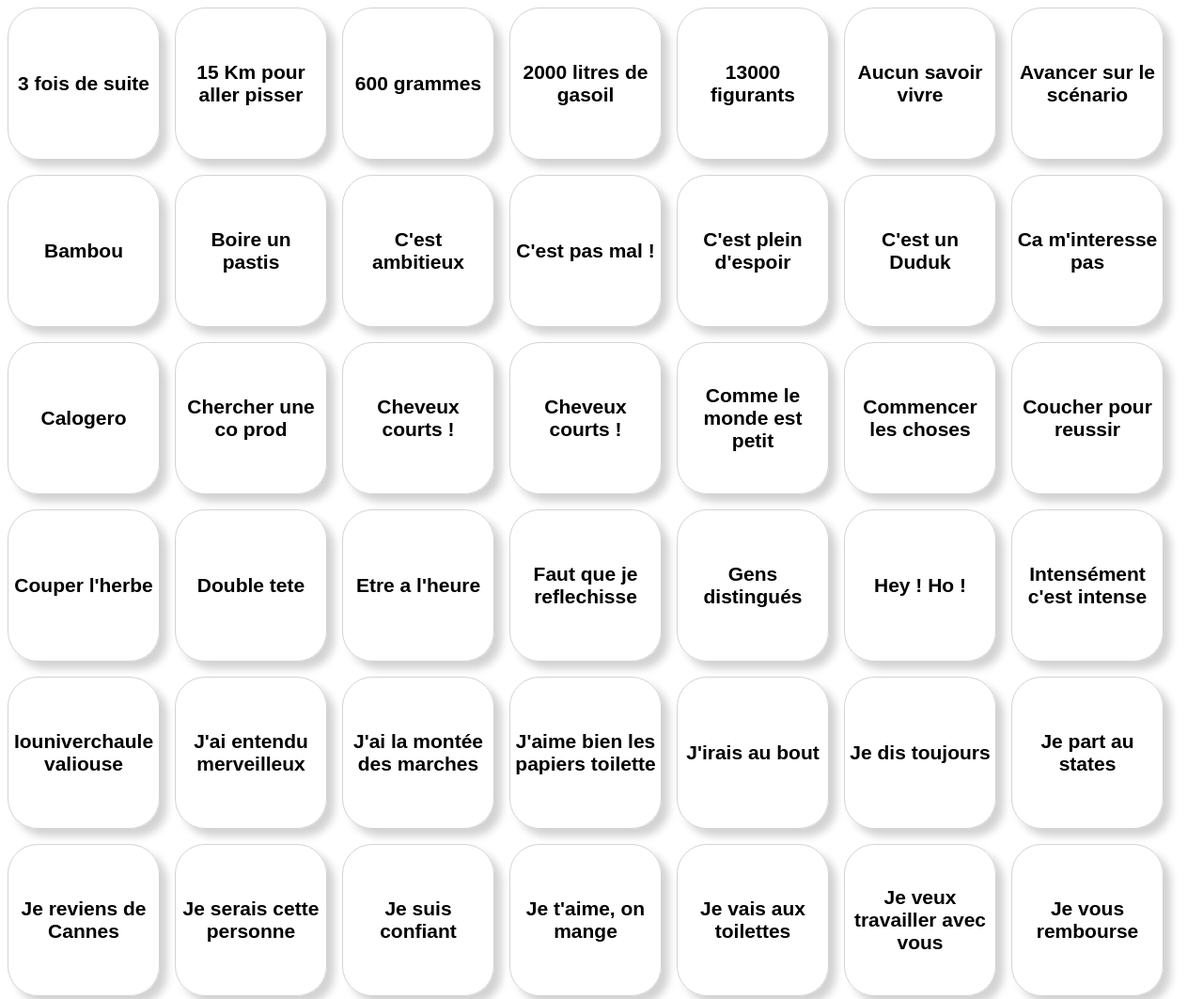
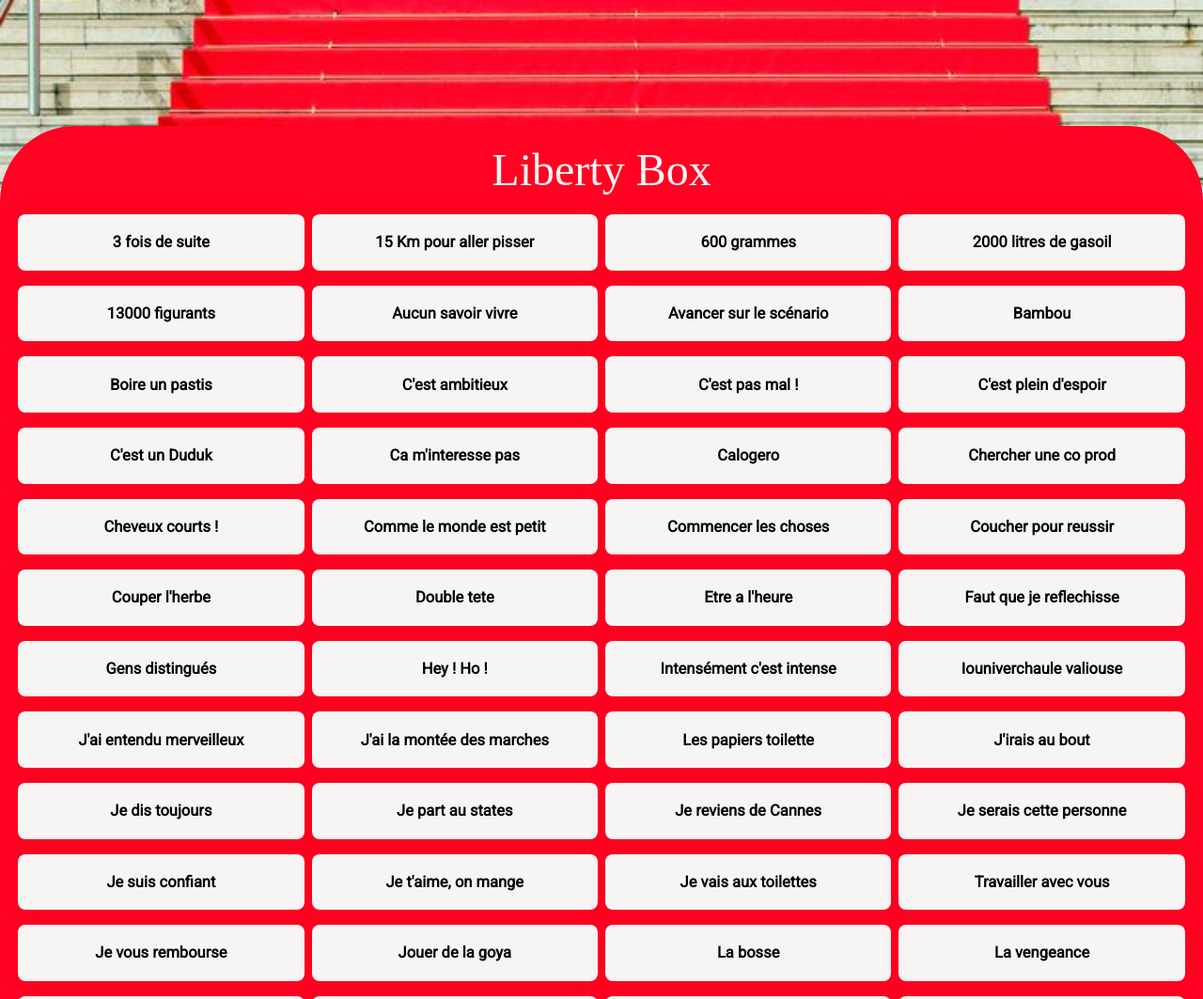
Before and after one commit to RomainMarcazzan/libertybox, a plain HTML site: page index.html in a window 1280 px wide. Shown: the top 1063 px of the page at 94% size. Drawn offline with Linux system fonts and the light colour scheme; a web font is replaced by a local one.

Commit message:
adding the style

```diff
--- a/index.html
+++ b/index.html
@@ -6,10 +6,24 @@
     <meta name="viewport" content="width=device-width, initial-scale=1.0" />
     <link rel="stylesheet" href="style.css" />
     <link rel="icon" type="image/png" href="" />
+    <link rel="preconnect" href="https://fonts.gstatic.com" />
+    <link
+      href="https://fonts.googleapis.com/css2?family=Mrs+Sheppards&display=swap"
+      rel="stylesheet"
+    />
+    <link rel="preconnect" href="https://fonts.gstatic.com" />
+    <link
+      href="https://fonts.googleapis.com/css2?family=Mrs+Sheppards&family=Roboto&display=swap"
+      rel="stylesheet"
+    />
     <title>Ludobox</title>
   </head>
   <body>
-    <main>
+    <section class="banner">
+      <img src="./img/cannes.jpg" alt="cannes" />
+    </section>
+    <main class="container">
+      <h1>Liberty Box</h1>
       <section id="sounds"></section>
     </main>
     <script src="app.js" charset="utf-8"></script>
--- a/sounds.json
+++ b/sounds.json
@@ -68,10 +68,6 @@
     "src": "Cheveux courts !.mp3"
   },
   {
-    "title": "Cheveux courts !",
-    "src": "Cheveux courts !.mp3"
-  },
-  {
     "title": "Comme le monde est petit",
     "src": "Comme le monde est petit.mp3"
   },
@@ -124,8 +120,8 @@
     "src": "J'ai la montée des marches.mp3"
   },
   {
-    "title": "J'aime bien les papiers toilette",
-    "src": "J'aime bien les papiers toilette.mp3"
+    "title": "Les papiers toilette",
+    "src": "Les papiers toilette.mp3"
   },
   {
     "title": "J'irais au bout",
@@ -160,8 +156,8 @@
     "src": "Je vais aux toilettes.mp3"
   },
   {
-    "title": "Je veux travailler avec vous",
-    "src": "Je veux travailler avec vous.mp3"
+    "title": "Travailler avec vous",
+    "src": "Travailler avec vous.mp3"
   },
   {
     "title": "Je vous rembourse",
@@ -228,6 +224,10 @@
     "src": "Perdu une bataille.mp3"
   },
   {
+    "title": "Plus importants de la moselle",
+    "src": "Plus importants de la moselle.mp3"
+  },
+  {
     "title": "Programme de la soirée",
     "src": "Programme de la soirée.mp3"
   },
@@ -244,12 +244,12 @@
     "src": "Sean Connery.mp3"
   },
   {
-    "title": "Si j'attend aprés toi pour boire un coup",
-    "src": "Si j'attend aprés toi pour boire un coup.mp3"
+    "title": "Pour boire un coup",
+    "src": "Pour boire un coup.mp3"
   },
   {
-    "title": "Si je suis president du jury",
-    "src": "Si je suis president du jury.mp3"
+    "title": "President du jury",
+    "src": "President du jury.mp3"
   },
   {
     "title": "Steph tu dois traduire",
@@ -276,20 +276,20 @@
     "src": "Un gros projet.mp3"
   },
   {
-    "title": "Un nom, une vie, une ame, liberte",
-    "src": "Un nom, une vie, une ame, liberte.mp3"
+    "title": "Un nom, une vie, une ame",
+    "src": "Un nom, une vie, une ame.mp3"
   },
   {
     "title": "Un petit café",
     "src": "Un petit café.mp3"
   },
   {
-    "title": "Une voiture pour faire du flan flan",
-    "src": "Une voiture pour faire du flan flan.mp3"
+    "title": "Pour faire du flan flan",
+    "src": "Pour faire du flan flan.mp3"
   },
   {
-    "title": "Une vraie sequence ou t'es dedans",
-    "src": "Une vraie sequence ou t'es dedans.mp3"
+    "title": "Une vraie sequence",
+    "src": "Une vraie sequence.mp3"
   },
   {
     "title": "Virtuose du duduk",
@@ -301,6 +301,6 @@
   },
   {
     "title": "Vous fumez",
-    "src": "Vous fumez"
+    "src": "Vous fumez.mp3"
   }
 ]
--- a/style.css
+++ b/style.css
@@ -1,28 +1,92 @@
+* {
+  margin: 0;
+  padding: 0;
+}
+
+div:active {
+  outline: none;
+  text-decoration: none;
+}
+
 body {
   font-family: Arial, Helvetica, sans-serif;
+  outline: none;
+  box-sizing: border-box;
+  margin: 0 auto;
+}
+
+.banner {
+  z-index: -1;
+}
+
+.banner img {
+  width: 100%;
+  height: 200px;
+  object-fit: cover;
+  z-index: -1;
+  position: relative;
+}
+
+.container {
+  border-top-left-radius: 5rem;
+  border-top-right-radius: 5rem;
+  padding: 1.2rem;
+  background-color: #ff0322;
+  margin-top: -70px;
+}
+
+.container h1 {
+  text-align: center;
+  font-family: Mrs Sheppards;
+  color: rgb(247, 244, 244);
+  font-weight: 300;
+  font-size: 3rem;
 }
 
 #sounds {
-  display: flex;
-  flex-wrap: wrap;
+  display: grid;
+  margin-top: 20px;
+  grid-template-columns: 1fr 1fr;
+  grid-row: repeat(37, 1fr);
+  row-gap: 1rem;
+  column-gap: 0.5rem;
 }
 
 .sound {
-  width: 150px;
-  height: 150px;
-  padding: 5px;
-  margin: 0 1rem 1rem 0;
-  border: 1px solid lightgray;
-  box-shadow: 0.5rem 0.5rem 0.5rem lightgray;
-  border-radius: 2rem;
+  height: 50px;
+  padding: 0.3rem;
+  box-shadow: 0px 0px 20px rgba(184, 34, 34, 0.1);
+  transition: box-shadow 300ms;
+  border-radius: 0.5rem;
   display: flex;
-  font-size: 14px;
+  font-size: 11px;
+  background-color: rgb(247, 244, 244);
   align-items: center;
   justify-content: center;
   text-align: center;
   cursor: pointer;
 }
 
+.sound h2 {
+  font-family: "Roboto", sans-serif;
+}
+
 .sound:hover {
-  transform: scale(1.05);
+  box-shadow: 0px 0px 40px rgba(0, 0, 0, 0.5);
+  background-color: lightgray;
 }
+
+.sound:focus {
+  box-shadow: 0px 0px 40px rgba(0, 0, 0, 0.5);
+}
+
+@media screen and (min-width: 769px) {
+  #sounds {
+    display: grid;
+    margin-top: 20px;
+    grid-template-columns: 1fr 1fr 1fr 1fr;
+    grid-row: repeat(19, 1fr);
+    row-gap: 1rem;
+    column-gap: 0.5rem;
+  }
+}
```
Also changed, not shown: img/cannes.jpg (added), 16 other files.
